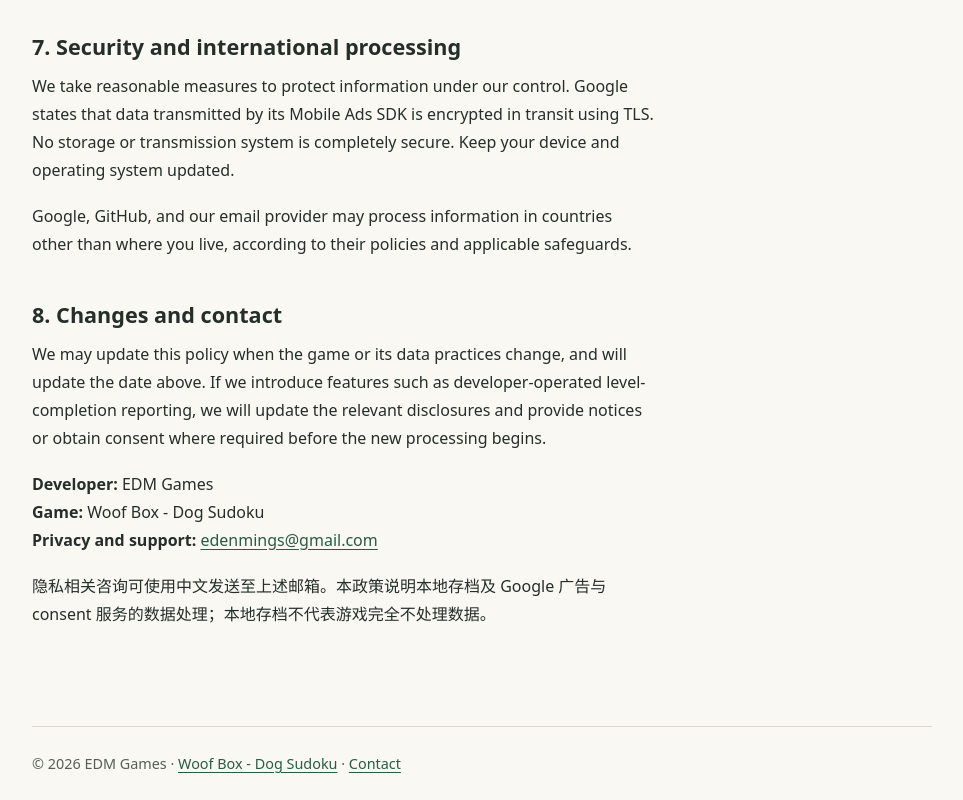
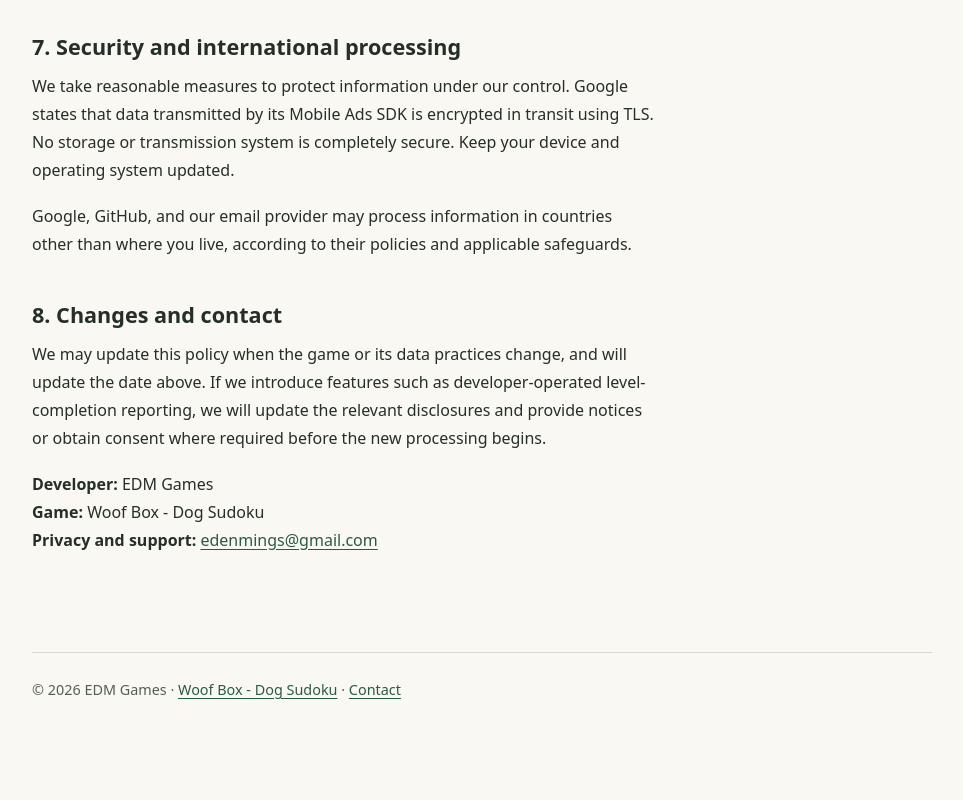
Before and after one commit to EdenMing/edenming.github.io, a plain HTML site: page privacy.html in a window 1280 px wide. Shown: the part 4342-5142 px from the top of the page, without its empty margins (158-1121 px from the left). After the commit the page ends 5068 px from the top, so only its background shows below. Drawn offline with Linux system fonts and the light colour scheme.

Commit message:
Keep public website English-only

```diff
--- a/privacy.html
+++ b/privacy.html
@@ -47,7 +47,6 @@
       <h2 id="changes">8. Changes and contact</h2>
       <p>We may update this policy when the game or its data practices change, and will update the date above. If we introduce features such as developer-operated level-completion reporting, we will update the relevant disclosures and provide notices or obtain consent where required before the new processing begins.</p>
       <p><strong>Developer:</strong> EDM Games<br><strong>Game:</strong> Woof Box - Dog Sudoku<br><strong>Privacy and support:</strong> <a href="mailto:edenmings@gmail.com">edenmings@gmail.com</a></p>
-      <p lang="zh-Hans">隐私相关咨询可使用中文发送至上述邮箱。本政策说明本地存档及 Google 广告与 consent 服务的数据处理；本地存档不代表游戏完全不处理数据。</p>
     </article>
   </main>
   <footer class="wrap"><p>© 2026 EDM Games · <a href="./">Woof Box - Dog Sudoku</a> · <a href="mailto:edenmings@gmail.com">Contact</a></p></footer>
```
Also changed, not shown: index.html (+0 -1 lines).
